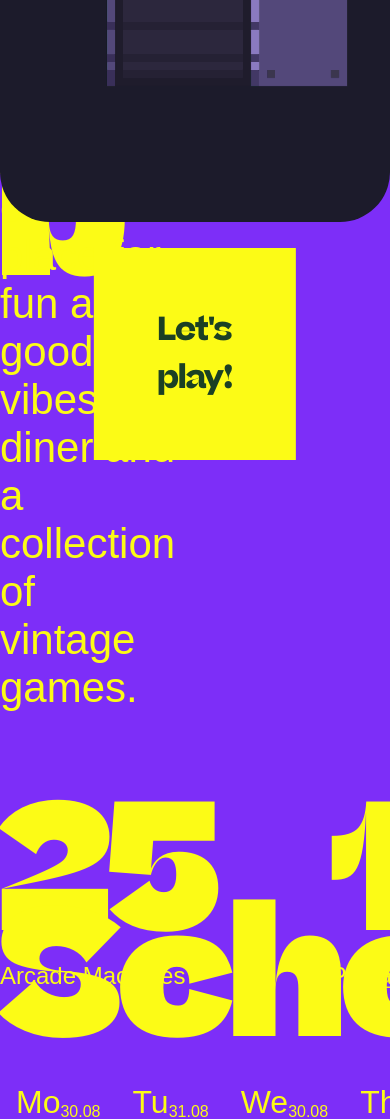
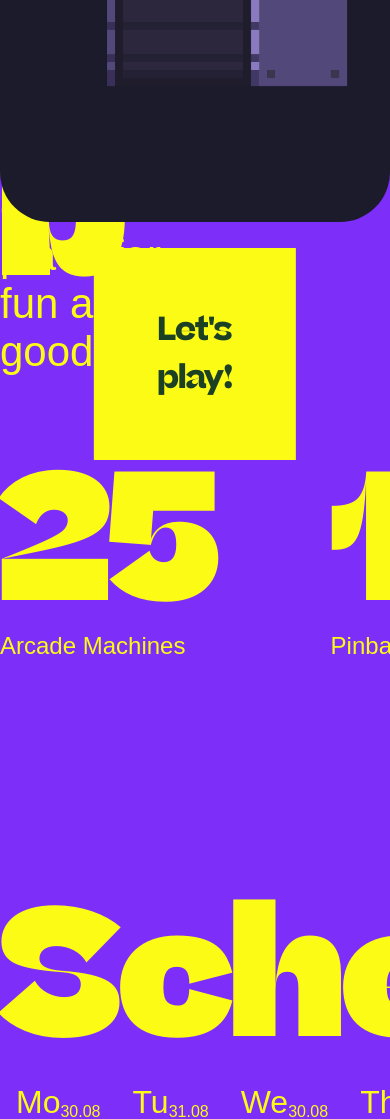
Before and after one commit to WahidN/experiments, a React (Create React App) app in the folder 02.animated-landing-page/: page / in a window 390 px wide. Shown: the part 940-2059 px from the top of the page. Built offline with nearby package versions, Linux system fonts and the light colour scheme.

Commit message:
fix fadeInUp animations

```diff
--- a/02.animated-landing-page/src/App.css
+++ b/02.animated-landing-page/src/App.css
@@ -162,7 +162,7 @@ section {
   margin-top: 120px;
 }
 
-.numbers {
+.numbers .animationWrapper {
   margin-bottom: 200px;
   display: flex;
 }
@@ -294,6 +294,10 @@ section {
   object-fit: cover;
 }
 
+.animationWrapper {
+  overflow: hidden;
+}
+
 [data-animation='fadeInUp'] {
   opacity: 0;
   transform: translateY(200px);
--- a/02.animated-landing-page/src/App.js
+++ b/02.animated-landing-page/src/App.js
@@ -1,5 +1,5 @@
 import "./App.css";
-import React, { useEffect, useCallback, useRef } from "react";
+import React, { useEffect, useCallback, useRef, useState } from "react";
 import { timeline, stagger, animate } from "motion";
 import gif from "./assets/arcademachine.gif";
 import { clamp } from "./utils";
@@ -27,7 +27,11 @@ const titleSequence = [
 
 function App() {
   const secondSection = useRef(null);
+  const [secondSectionBottom, setSecondSectionBottom] = useState();
 
+  useEffect(() => {
+    setSecondSectionBottom(secondSection.current.scrollHeight);
+  }, [secondSection]);
 
   useEffect(() => {
     const sections = document.querySelectorAll("section");
@@ -54,22 +58,26 @@ function App() {
   }, []);
 
   useEffect(() => {
-     const elements = document.querySelectorAll("[data-animation='fadeInUp']");
+    const elements = document.querySelectorAll(".animationWrapper");
+
     let observer;
 
     let options = {
       root: null,
       rootMargin: "0px",
-       threshold: 0.25,
+      threshold: 1,
     };
 
     observer = new IntersectionObserver((entries) => {
       entries.forEach((el) => {
         if (el.isIntersecting) {
+          const animationElements = el.target.querySelectorAll(
+            "[data-animation='fadeInUp']"
+          );
           animate(
-             el.target,
+            animationElements,
             { opacity: 1, transform: "translateY(0)" },
-             { at: 1, duration: 0.8, delay: stagger(0.9) }
+            { duration: 0.3, delay: stagger(0.1) }
           );
         }
       });
@@ -80,25 +88,24 @@ function App() {
     });
   }, []);
 
-
-  const handleScrollAnimations = useCallback(async (event) => {
+  const handleScrollAnimations = useCallback(
+    async (event) => {
       const scrolled = window.scrollY;
-    const bottomOfSection = secondSection.current.scrollHeight;
       animate(
         ".arcadeMachine",
         {
           width: [`${Math.max(100 - scrolled / 10, 50)}%`],
-        top: `${clamp(scrolled, 250, bottomOfSection)}px`,
+          top: `${clamp(scrolled, 250, secondSectionBottom)}px`,
         },
         { duration: 0.3, easing: "ease-out" }
       );
-  }, []);
-
+    },
+    [secondSectionBottom]
+  );
 
   useEffect(() => {
     const entree = timeline([...arcadeSequence, ...titleSequence]);
     entree.finished.then(() => {
-       document.querySelector('main').style.overflow = 'hidden';
       window.addEventListener("scroll", handleScrollAnimations);
     });
   }, [handleScrollAnimations]);
@@ -141,14 +148,19 @@ function App() {
           </section>
           <section data-theme="tertiary" ref={secondSection}>
             <div className="intro">
-              <p data-animation="fadeInUp">
+              <p className="animationWrapper">
+                <span data-animation="fadeInUp">
                   Arcade club, a place for fun and good vibes, diner and a
+                </span>
+                <span data-animation="fadeInUp">
                   collection of vintage games.
+                </span>
               </p>
               <div className="buttonWrap">
                 <button>Let's play!</button>
               </div>
               <div className="numbers">
+                <div className="animationWrapper">
                   <div className="number" data-animation="fadeInUp">
                     <h2 className="bigTitle">25</h2>
                     <span>Arcade Machines</span>
@@ -159,12 +171,15 @@ function App() {
                   </div>
                 </div>
               </div>
+            </div>
           </section>
           <section data-theme="secondary">
+            <div className="animationWrapper">
               <h2 className="bigTitle" data-animation="fadeInUp">
                 Schedule
               </h2>
-            <ul className="calendar">
+            </div>
+            <ul className="calendar animationWrapper">
               <li data-animation="fadeInUp">
                 <span>Mo</span>
                 <span>30.08</span>
@@ -195,7 +210,7 @@ function App() {
               </li>
             </ul>
 
-            <div className="grid">
+            <div className="grid animationWrapper">
               <div className="item" data-animation="fadeInUp">
                 <div className="itemImage">
                   <img
```
Lines whose indentation alone changed are shown as unchanged.
